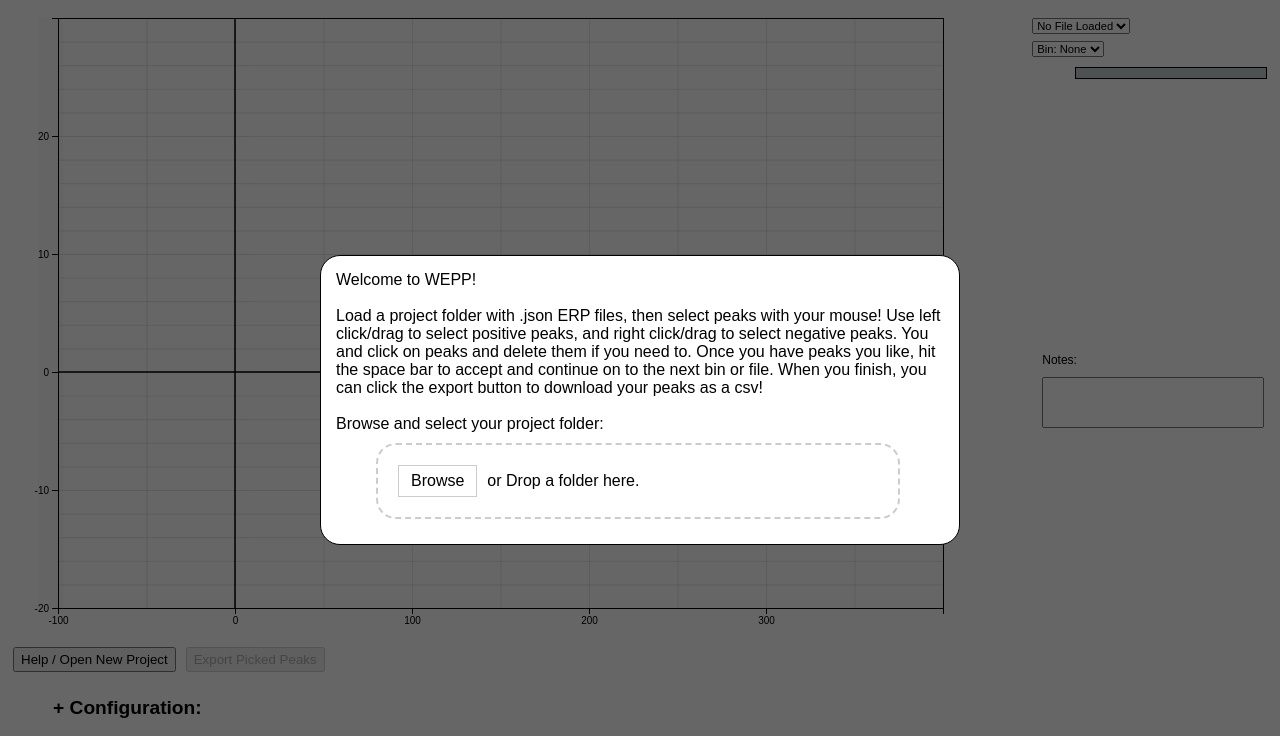
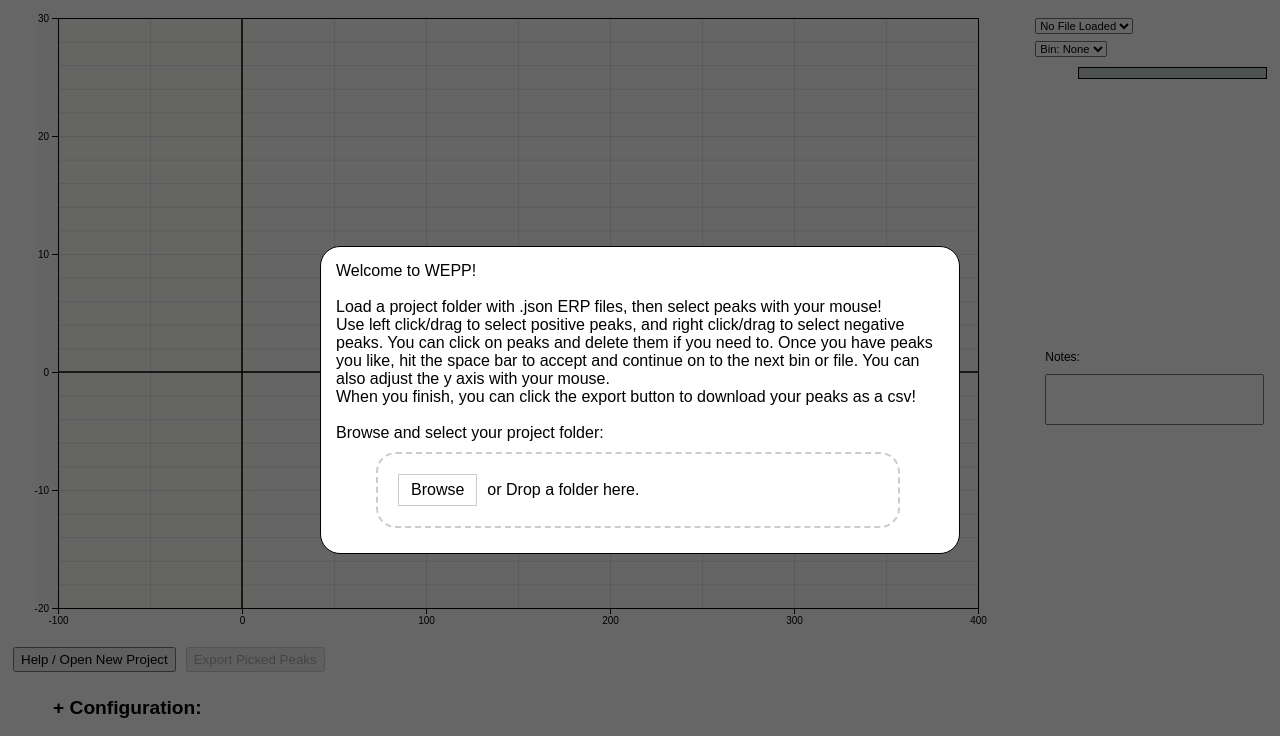
Before and after one commit to TLHM/WEPP, a website built with webpack: page src/index.html in a window 1280 px wide. Built offline with nearby package versions, Linux system fonts and the light colour scheme; what gremlins.js would draw is missing.

Commit message:
Improved indications of mouse interactivity; fixed y ticks; added y axis shift to instructions

```diff
--- a/src/index.html
+++ b/src/index.html
@@ -23,10 +23,14 @@
         </div><br/>
         <div id="howToUse">
           Load a project folder with .json ERP files, then select peaks with
-          your mouse! Use left click/drag to select positive peaks, and right
-          click/drag to select negative peaks. You and click on peaks and
+          your mouse!
+          <br/>
+          Use left click/drag to select positive peaks, and right
+          click/drag to select negative peaks. You can click on peaks and
           delete them if you need to. Once you have peaks you like, hit the
-          space bar to accept and continue on to the next bin or file. When
+          space bar to accept and continue on to the next bin or file.
+          You can also adjust the y axis with your mouse.
+          <br/>When
           you finish, you can click the export button to download your peaks
           as a csv!
         </div><br/>
--- a/src/scripts/erpPlot.js
+++ b/src/scripts/erpPlot.js
@@ -33,7 +33,7 @@ export default function erpPlot(parent, margin)
 
     // w and h are for the full svg area
     // The usable plot area is this minus the margins
-    plot.w = window.innerWidth - 320;
+    plot.w = window.innerWidth - 300;
     plot.h = window.innerHeight*0.8 - 10;
 
     // Set width and height for our svg
@@ -54,7 +54,10 @@ export default function erpPlot(parent, margin)
     plot.yDomain = [-20, 30];
 
     // Group to hold plot background elements
-    plot.background = plot.body.append('g').attr('id', 'background');
+    plot.dragTarget = plot.body.append('g').attr('id', 'dragTarget');
+    plot.background = plot.dragTarget.append('g').attr('id', 'plotBackground');
+    plot.background.append('rect').attr('id', 'backgroundFill')
+        .attr('fill', 'rgba(231, 231, 219, 0.1)');
     plot.bgRectPos = plot.background.append('rect')
         .attr('y',0)
         .attr('height', plot.h-plot.margin.bottom-plot.margin.top)
@@ -88,10 +91,10 @@ export default function erpPlot(parent, margin)
     // Some grid lines, for helping with judging things
     // Grid is always the same size, even if the scale of the
     // Axes changes some (only gets larger, not smaller)
-    plot.xGrid = plot.body.append('g')
+    plot.xGrid = plot.dragTarget.append('g')
         .attr('id', 'xGrid')
         .attr('transform','translate(0,'+(plot.h-plot.margin.bottom-plot.margin.top)+')');
-    plot.yGrid = plot.body.append('g')
+    plot.yGrid = plot.dragTarget.append('g')
         .attr('id', 'yGrid');
 
     // Create calls for manipulating the grid
@@ -111,9 +114,9 @@ export default function erpPlot(parent, margin)
         .attr('stroke-width',1.5);
 
     // This group holds all our lines for real data
-    plot.bgLines = plot.body.append('g').attr('id','bgLines');
-    plot.outlines = plot.body.append('g').attr('id','chanOutlines');
-    plot.lines = plot.body.append('g').attr('id','chanLines');
+    plot.bgLines = plot.dragTarget.append('g').attr('id','bgLines');
+    plot.outlines = plot.dragTarget.append('g').attr('id','chanOutlines');
+    plot.lines = plot.dragTarget.append('g').attr('id','chanLines');
 
     // This group will hold picked peak markers
     plot.peakViz = plot.body.append('g').attr('id','peakViz');
@@ -131,7 +134,9 @@ export default function erpPlot(parent, margin)
     plot.infoOverlay = plot.body.append('g').attr('id', 'infoOver');
 
     // Make our peak info box
-    plot.peakInfo = plot.infoOverlay.append('g').attr('id','peakInfo').attr('class','ignoreDrag');
+    plot.peakInfo = plot.infoOverlay.append('g').attr('id','peakInfo').attr('class','ignoreDrag')
+        .style('cursor','default');
+    plot.peakInfo.curPeak = [-1, -1];
     plot.peakInfo.append('rect').attr('id','bg')
         .attr('width', '80')
         .attr('height', '60')
@@ -164,7 +169,8 @@ export default function erpPlot(parent, margin)
         .text('200');
     var buttonX = 15;
     var buttonY = 40;
-    plot.deletePeakButton = plot.peakInfo.append('g').attr('id', 'deletePeakButton');
+    plot.deletePeakButton = plot.peakInfo.append('g').attr('id', 'deletePeakButton')
+        .style('cursor','default');
     plot.deletePeakButton.append('rect').attr('id', 'buttonBG')
         .attr('width','50')
         .attr('height', '15')
@@ -179,8 +185,18 @@ export default function erpPlot(parent, margin)
         .style('font','11px sans-serif')
         .attr('fill','black')
         .text('Delete');
+    plot.deletePeakButton.on('mouseover',function(d,i){
+        d3.select(this).select('#buttonBG')
+            .attr('stroke', 'rgb(230, 116, 116)')
+            .attr('stroke-width', 1.5);
+    }).on('mouseout', function(d,i){
+        d3.select(this).select('#buttonBG')
+            .attr('stroke', 'grey')
+            .attr('stroke-width', 1);
+    });
     plot.closePeakButton = plot.peakInfo.append('g')
-        .attr('id', 'closePeakInfo');
+        .attr('id', 'closePeakInfo')
+        .style('cursor','default');
     plot.closePeakButton.append('circle').attr('id', 'closeBg')
         .attr('r', 6)
         .attr('stroke','grey')
@@ -190,6 +206,15 @@ export default function erpPlot(parent, margin)
         .attr('x', -3)
         .style('font', '9px sans-serif')
         .text('X');
+    plot.closePeakButton.on('mouseover',function(d,i){
+            d3.select(this).select('#closeBg')
+                .attr('stroke', 'rgb(230, 116, 116)')
+                .attr('stroke-width', 1.5);
+        }).on('mouseout', function(d,i){
+            d3.select(this).select('#closeBg')
+                .attr('stroke', 'grey')
+                .attr('stroke-width', 1);
+        });
     plot.peakInfo.style('visibility','hidden');
 
     // Function to update the axes and grid based on current
@@ -231,6 +256,11 @@ export default function erpPlot(parent, margin)
             .attr("y1",plot.y(0))
             .attr("y2",plot.y(0));
 
+        // Update the background drag hitbox
+        plot.background.select('#backgroundFill')
+            .attr('width', plot.x(plot.xDomain[1])-plot.x(plot.xDomain[0]))
+            .attr('height',plot.y(plot.yDomain[0])-plot.y(plot.yDomain[1]));
+
         // Update the y axis hitbox
         plot.yAxis.select('#hitbox')
             .attr('height',plot.y(plot.yDomain[0]-plot.yDomain[1]));
@@ -238,8 +268,12 @@ export default function erpPlot(parent, margin)
 
     // Helper function for our axes
     plot.getTicks = function(start,stop,step) {
-        start = Math.floor(start/step)*step;
-        return Array(Math.ceil((stop - start) / step)+0).fill(start).map((x, i) => x + i * step);
+        var startI = Math.floor(start/step)*step;
+        var a = Array(Math.ceil((stop - startI) / step)+1).fill(startI).map((x, i) => x + i * step);
+        a[0] = start;
+        a[a.length-1] = stop;
+
+        return a;
     };
 
     // Function to set our size properly given a parent div
@@ -579,6 +613,12 @@ export default function erpPlot(parent, margin)
 
     // Selects a peak to display its info
     plot.showPeakInfo = function(d, i) {
+        // If we're already showing it, turn it off
+        if(plot.peakInfo.curPeak[0]===d && plot.peakInfo.curPeak[1]===i){
+            plot.hidePeakInfo();
+            return;
+        }
+
         // Save this info for later
         plot.peakInfo.curPeak = [d,i];
 
@@ -628,6 +668,7 @@ export default function erpPlot(parent, margin)
     // Hides the peak info box
     plot.hidePeakInfo = function() {
         plot.peakInfo.style('visibility', 'hidden');
+        plot.peakInfo.curPeak = [-1, -1];
     };
     plot.closePeakButton.on('click', plot.hidePeakInfo);
 
--- a/src/scripts/index.js
+++ b/src/scripts/index.js
@@ -56,8 +56,8 @@ errWin.select('#errClose').on('click',function(){
 // Create our data loader
 var data = erpDataContainer();
 
-// Margins for our plot, also we want some footer space
-var margin = {top: 10, right: 25, bottom: 30, left: 50};
+// Margins for our plot
+var margin = {top: 10, right: 10, bottom: 30, left: 50};
 
 // Make holder for plot and the info panel to the right
 var plotAndInfo = d3.select('body').append('div').attr('id','plotAndInfo')
--- a/src/styles/main.css
+++ b/src/styles/main.css
@@ -248,3 +248,15 @@ body{
   margin: auto;
   display: flex;
 }
+
+#yAxis {
+  cursor: row-resize;
+}
+
+#dragTarget {
+  cursor: crosshair;
+}
+
+#peakViz {
+  cursor: pointer;
+}
```
